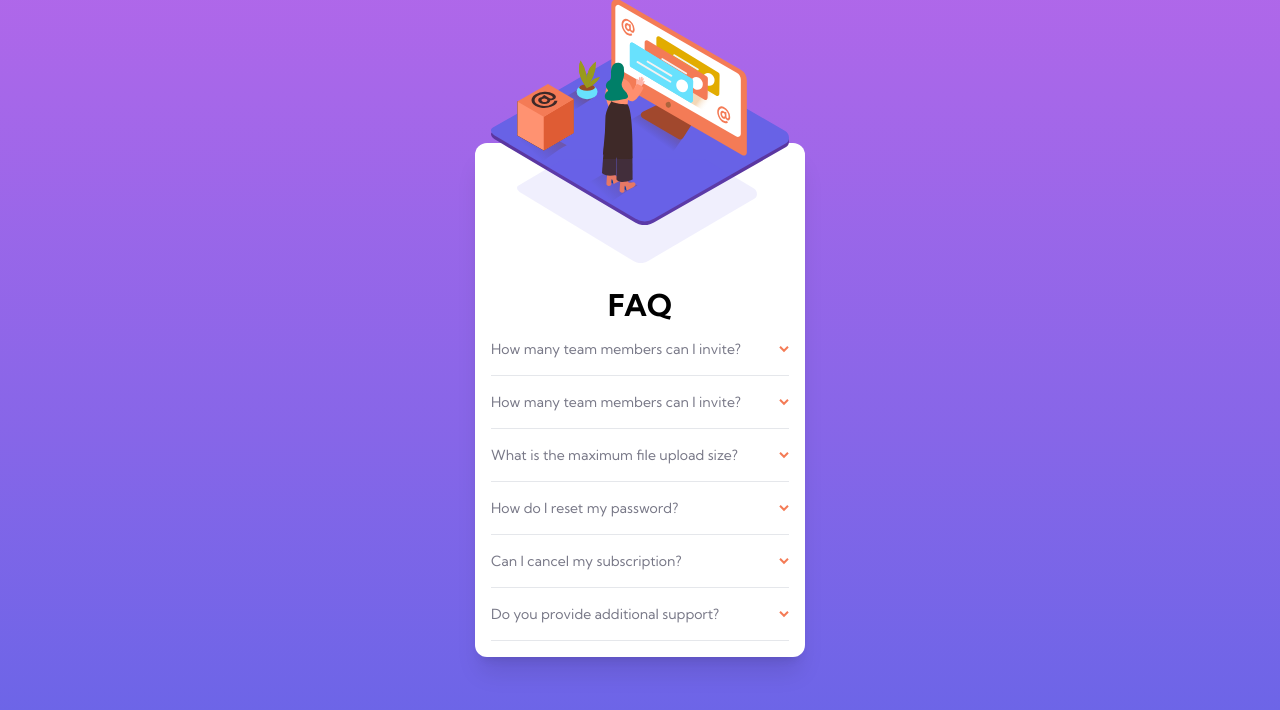
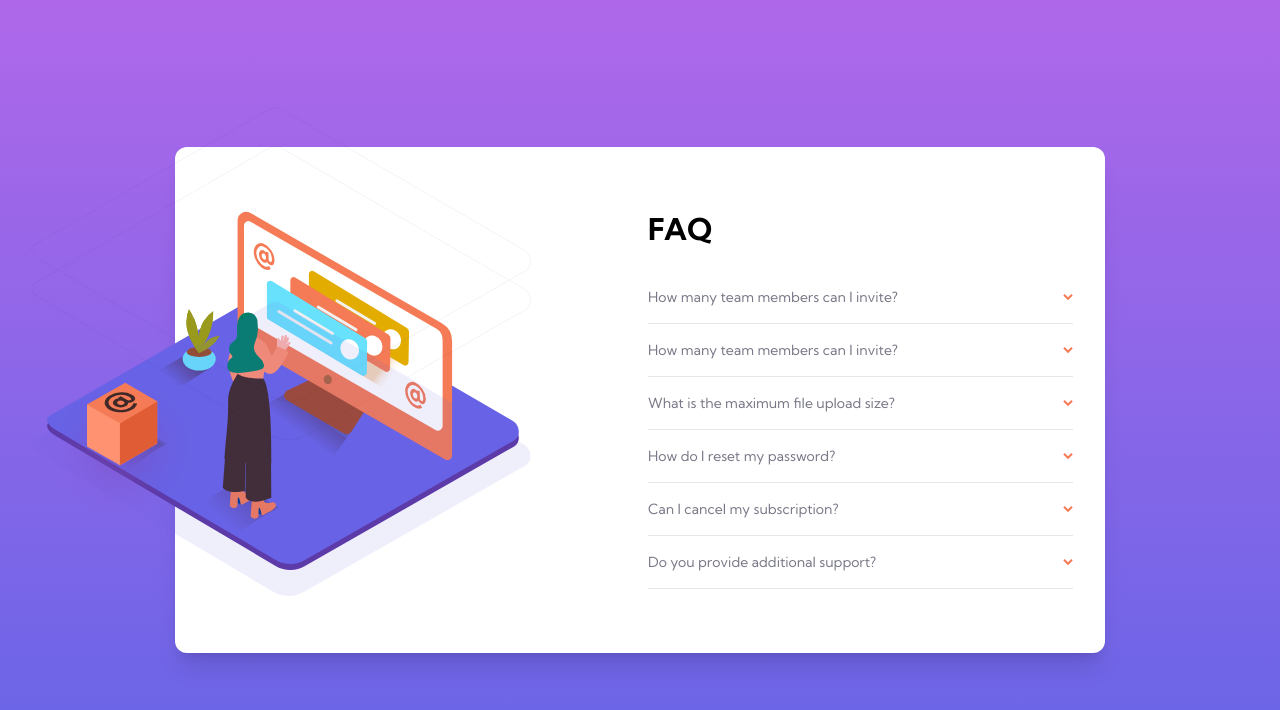
Before and after one commit to jchapar/FAQ_accordion_FEM, a website: page index.html in a window 1280 px wide. Drawn offline with Linux system fonts and the light colour scheme.

Commit message:
desktop markup and classes added

```diff
--- a/index.html
+++ b/index.html
@@ -10,17 +10,24 @@
     <link rel="stylesheet" href="css/style.css" />
     <title>FAQ Accordion</title>
   </head>
-  <body class="flex items-center justify-center h-screen w-screen bg-gradient-to-b from-softViolet to-softBlue font-sans">
+  <body class="flex items-center justify-center h-screen w-screen bg-gradient-to-b from-softViolet to-softBlue font-sans overflow-hidden">
     <!-- Main Card -->
-    <main class="bg-white rounded-xl shadow-xl w-[330px] p-4">
-      <div class="img-container relative">
+    <main class="bg-white rounded-xl shadow-xl w-[330px] lg:w-[930px] p-4 lg:grid grid-cols-2 gap-4 justify-items-start content-center lg:relative lg:p-8 lg:py-16">
+      <!-- Mobile Image -->
+      <div class="img-container relative lg:hidden">
         <img src="images/illustration-woman-online-mobile.svg" alt="Accordion Image" class="absolute -top-40" />
         <img src="images/bg-pattern-mobile.svg" alt="Accordion Image Shadow" class="absolute -top-30 right-8" />
       </div>
-      <h1 class="title text-center font-sans font-bold text-3xl mt-32">FAQ</h1>
+      <!-- Desktop Image -->
+      <div class="img-container hidden lg:inline-block">
+        <img src="images/illustration-woman-online-desktop.svg" alt="Accordion Image" class="absolute -left-32" />
+        <img src="images/bg-pattern-desktop.svg" alt="Accordion Image Shadow" class="absolute -left-36 -top-10 w-[500px]" />
+        <img src="images/illustration-box-desktop.svg" alt="Accordion Image Shadow" class="absolute -left-32 bottom-32 w-[150px]" />
+      </div>
 
       <!-- Accordion -->
       <div class="accordion-container">
+        <h1 class="title text-center font-sans font-bold text-3xl mt-32 lg:mt-0 lg:text-left lg:mb-6">FAQ</h1>
         <!-- Tab 1 -->
         <div class="py-1 border-b outline-none group" tabindex="1">
           <!-- Tab container -->
```
Also changed, not shown: css/style.css.
